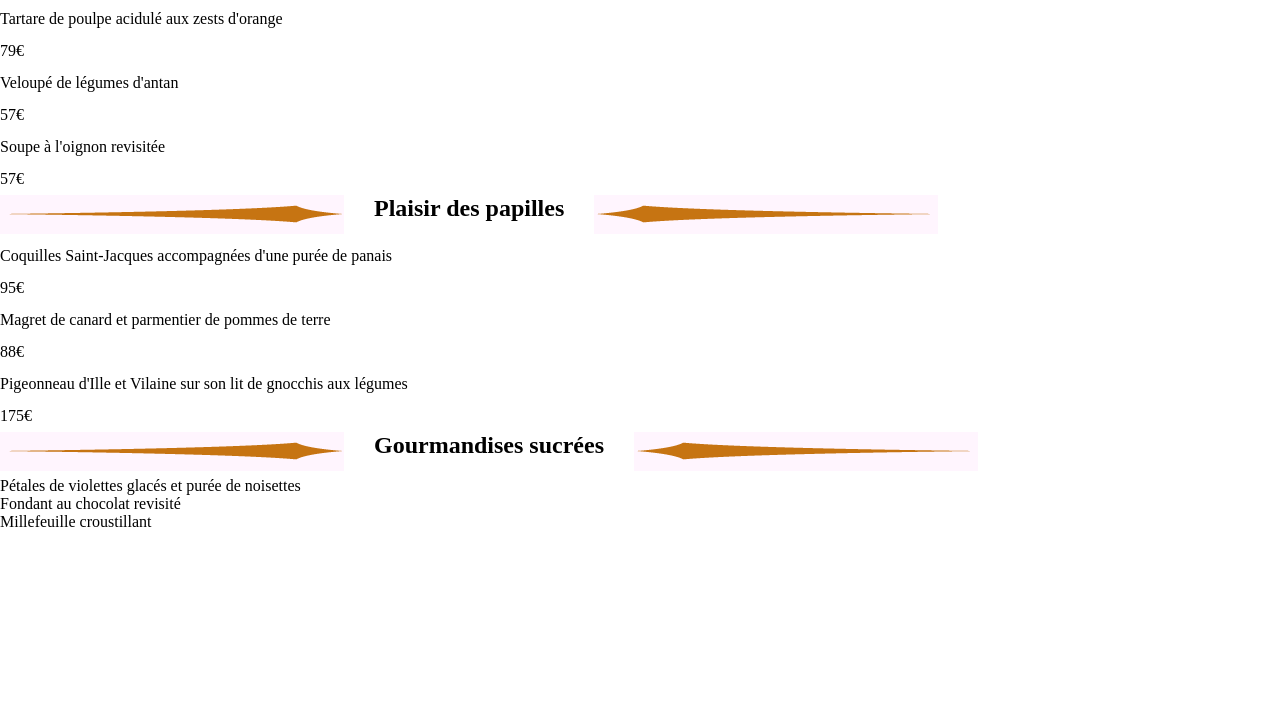
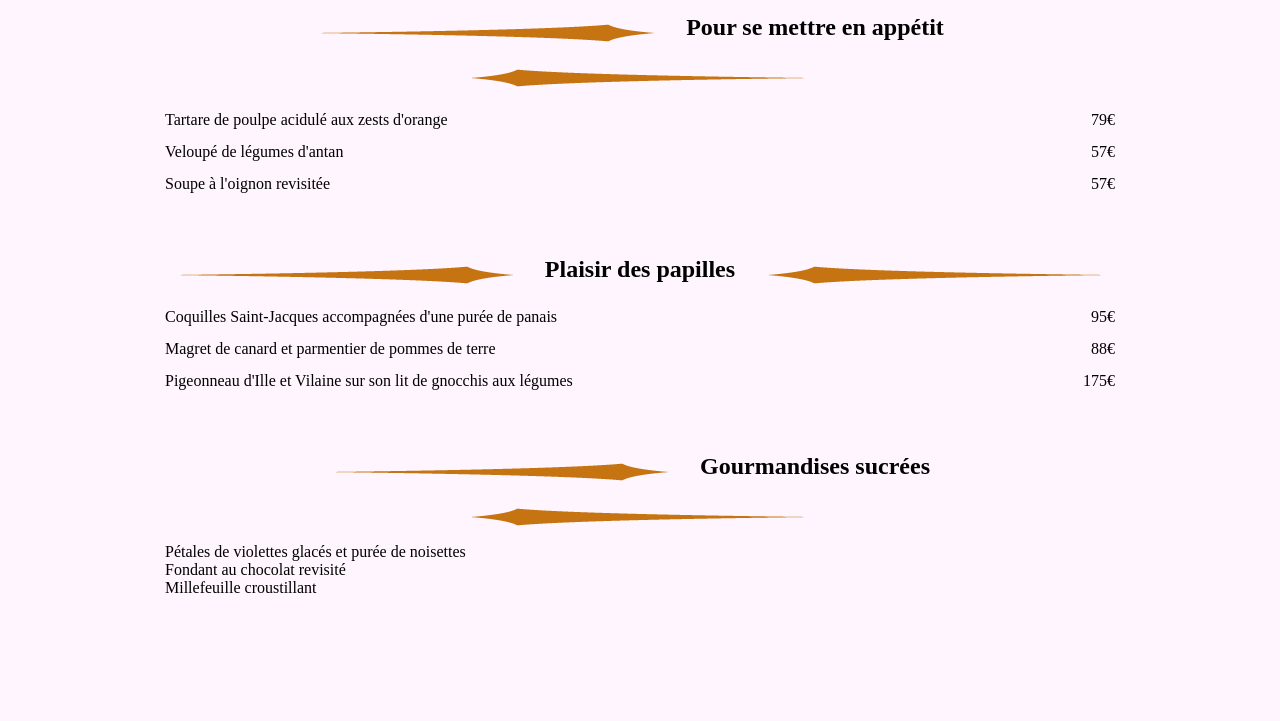
Before and after one commit to olivierconde/Ohmyfood, a website: page menus/lechic.html in a window 1280 px wide. Shown: the part 79-800 px from the top of the page. Drawn offline with Linux system fonts and the light colour scheme.

Commit message:
ajout img et dimension

```diff
--- a/menus/lechic.html
+++ b/menus/lechic.html
@@ -10,79 +10,79 @@
     </head>
 
 
-<body>
+<body class="lechic">
 
 
-        <header>
+        <header class="tete-page-lesmenus">
             <h1>
                 Le chic à la française
             </h1>
         </header>
 
-    <main>
+    <main class="corps-menus">
 
 
-            <section>
+            <section class="titre-plats">
                 <h2>
                     <img src="../images/1.trait-gauche-lechic.png" alt="">
                     <span class="underline-title">Pour se mettre en appétit</span>
                     <img src="../images/1.trait-droite-lechic.png" alt="">
                 </h2>
 
-                <ul >
-                    <li>
+                <ul class="dimension-plats">
+                    <li class="plat">
                         <p>Tartare de poulpe acidulé aux zests d'orange</p>
                         <p>79€</p>
                     </li>
-                    <li>
+                    <li class="plat">
                         <p>Veloupé de légumes d'antan</p>
                         <p>57€</p>
                     </li>
-                    <li>
+                    <li class="plat">
                         <p>Soupe à l'oignon revisitée</p>
                         <p>57€</p>
                     </li>
                 </ul>
             </section>
 
-            <section>
+            <section class="titre-plats">
                 <h2>
                     <img src="../images/1.trait-gauche-lechic.png" alt="">
                     <span class="underline-title">Plaisir des papilles</span>
                     <img src="../images/1.trait-droite-lechic.png" alt="">
                 </h2>
 
-                <ul>
-                    <li>
+                <ul class="dimension-plats">
+                    <li class="plat">
                         <p>Coquilles Saint-Jacques accompagnées d'une purée de panais</p>
                         <p>95€</p>
                     </li>
-                    <li>
+                    <li class="plat">
                         <p>Magret de canard et parmentier de pommes de terre</p>
                         <p>88€</p>
                     </li>
-                    <li>
+                    <li class="plat">
                         <p>Pigeonneau d'Ille et Vilaine sur son lit de gnocchis aux légumes</p>
                         <p>175€</p>
                     </li>
                 </ul>
             </section>
 
-            <section>
+            <section class="titre-plats">
                 <h2>
                     <img src="../images/1.trait-gauche-lechic.png" alt="">
                     <span class="underline-title">Gourmandises sucrées</span>
                     <img src="../images/1.trait-droite-lechic.png" alt="">
                 </h2>
 
-                <ul>
-                    <li>
+                <ul class="dimension-plats">
+                    <li class="plat">
                         Pétales de violettes glacés et purée de noisettes
                     </li>
-                    <li>
+                    <li class="plat">
                         Fondant au chocolat revisité
                     </li>
-                    <li>
+                    <li class="plat">
                         Millefeuille croustillant
                     </li>
                 </ul>
```
